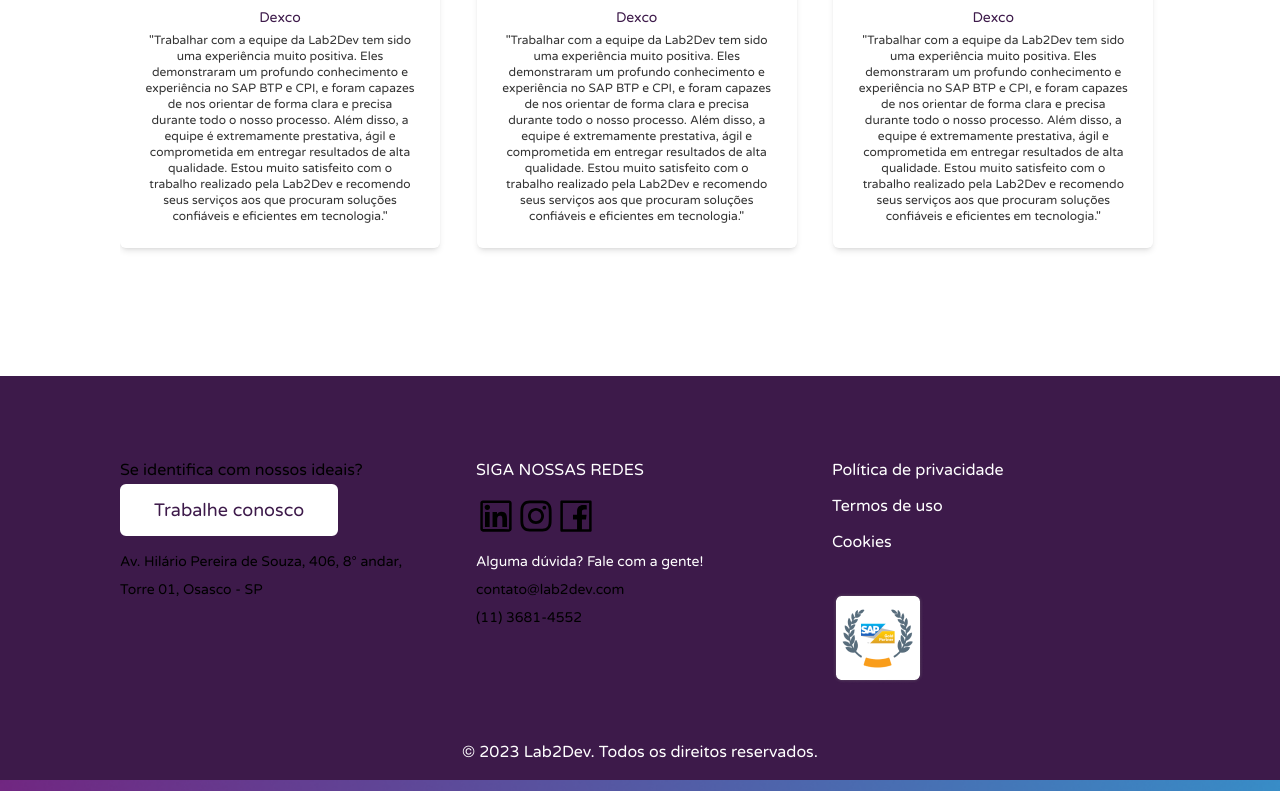
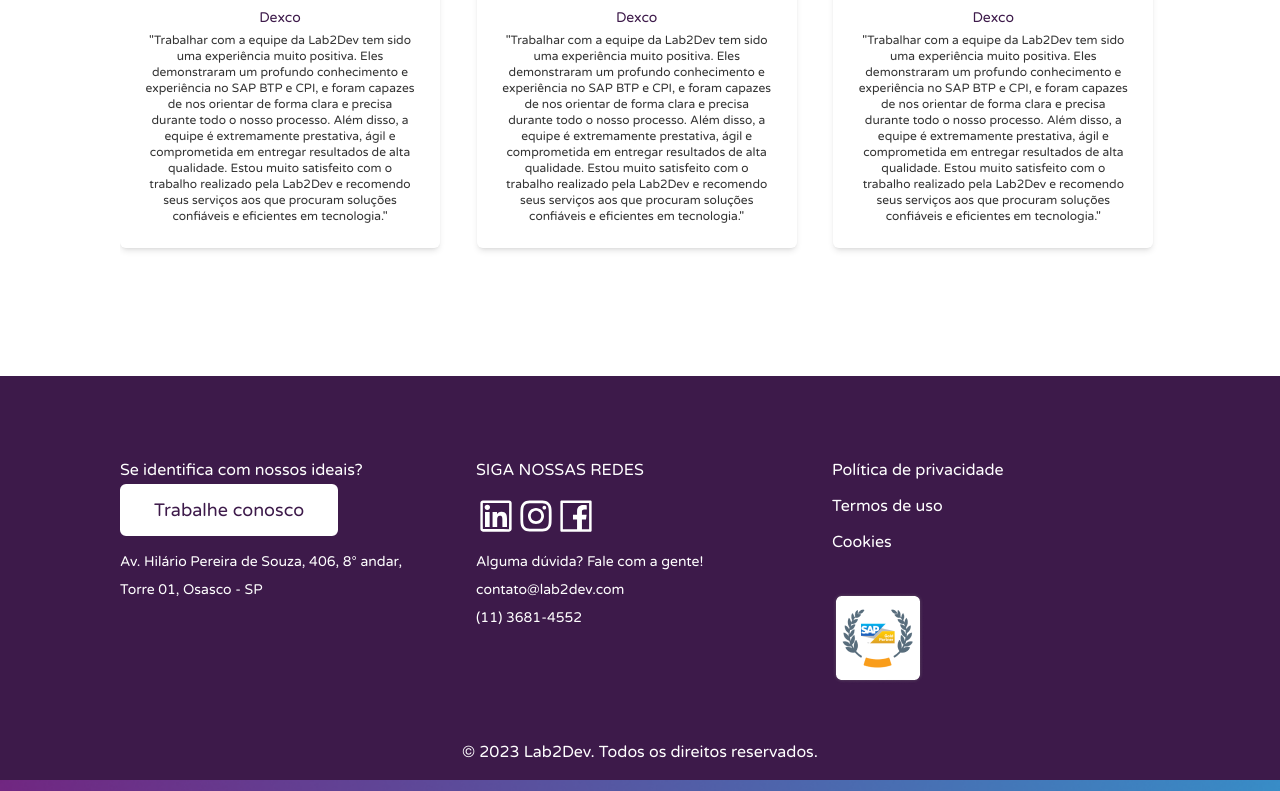
Before and after one commit to alexandrejuniorc/site-lab2dev, a Next.js app: page / in a window 1280 px wide. Shown: the part 1826-2617 px from the top of the page. Built offline with nearby package versions, Linux system fonts and the light colour scheme.

Commit message:
fix: fix colors in footer

```diff
--- a/src/components/Footer.tsx
+++ b/src/components/Footer.tsx
@@ -18,11 +18,11 @@
       <div className="container">
         <div className="grid grid-cols-3 gap-x-7 m-auto p-0 pt-20 pb-10 max-md:flex max-md:flex-col">
           <div className="max-md:text-center">
-            <p className="font-normal text-16 leading-7 not-italic">
+            <p className="font-normal text-16 leading-7 not-italic text-white">
               Se identifica com nossos ideais?
             </p>
             <Button color="white" content="Trabalhe conosco" url={""} />
-            <p className="font-normal text-14 leading-7 not-italic mt-3 max-md:mt-5">
+            <p className="font-normal text-14 leading-7 not-italic mt-3 max-md:mt-5 text-white">
               Av. Hilário Pereira de Souza, 406, 8° andar,
               <br />
               Torre 01, Osasco - SP
@@ -35,15 +35,24 @@
             </p>
 
             <div className="flex mt-3 max-md:justify-center">
-              <Link className="hover:text-gray-400" href="">
+              <Link
+                className="hover:bg-white hover:text-purple-300 transition-colors rounded-md text-white"
+                href="https://www.linkedin.com/company/lab2dev/mycompany/"
+              >
                 <AiOutlineLinkedin size={40} />
               </Link>
 
-              <Link className="hover:text-gray-400" href="">
+              <Link
+                className="hover:bg-white hover:text-purple-300 hover:rounded-md transition-colors rounded-md text-white"
+                href="https://www.instagram.com/lab2dev/"
+              >
                 <AiOutlineInstagram size={40} />
               </Link>
 
-              <Link className="hover:text-gray-400" href="">
+              <Link
+                className="hover:bg-white hover:text-purple-300 hover:rounded-md transition-colors rounded-md text-white"
+                href="https://www.facebook.com/lab2dev"
+              >
                 <AiOutlineFacebook size={40} />
               </Link>
             </div>
@@ -54,13 +63,13 @@
               </p>
               <Link
                 href="mailto:teste@teste.com"
-                className="font-normal text-14 leading-7 not-italic hover:underline underline-offset-4"
+                className="font-normal text-14 leading-7 not-italic hover:underline underline-offset-4 text-white"
               >
                 contato@lab2dev.com
               </Link>
               <Link
                 href="tel:+551136814552"
-                className="font-normal text-14 leading-7 not-italic hover:underline underline-offset-4"
+                className="font-normal text-14 leading-7 not-italic hover:underline underline-offset-4 text-white"
               >
                 (11) 3681-4552
               </Link>
--- a/src/pages/o-que-fazemos/index.tsx
+++ b/src/pages/o-que-fazemos/index.tsx
@@ -167,7 +167,7 @@
 
       <section className="mt-20">
         <div className="grid grid-cols-2 gap-[6.5625rem] items-center max-md:flex max-md:flex-col-reverse max-md:gap-0">
-          <div className="max-md:w-[20rem] max-md:h-[8.75rem] max-md:mt-16">
+          <div className="max-md:w-[20rem] max-md:mt-16">
             <TeamCarrousel
               imageContent={{
                 imgContent1: true,
```
